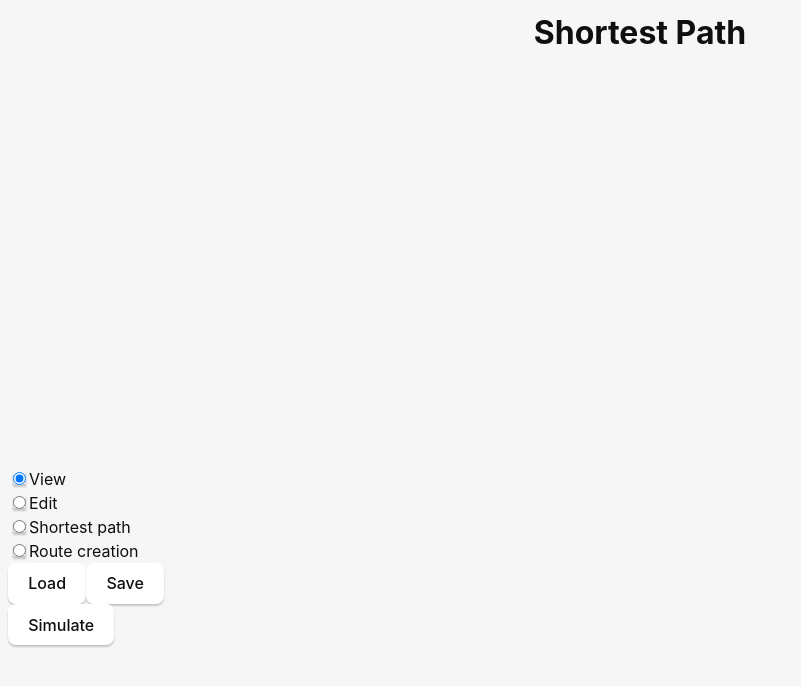
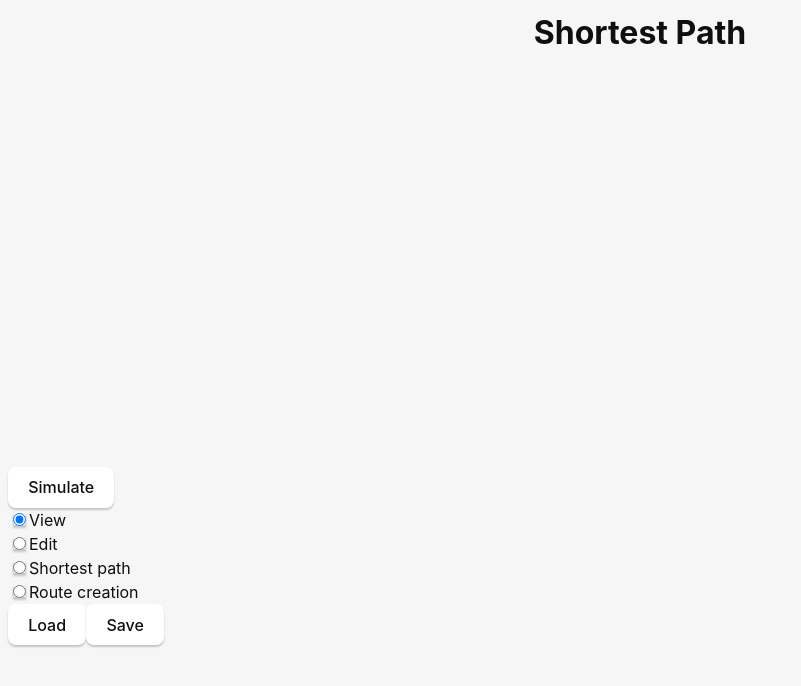
Before and after one commit to DJankauskas/subway_sim, a React (Vite) app: page / in a window 1280 px wide. Shown: the top 686 px of the page, without its empty margins (0-801 px from the left). Built offline with nearby package versions, Linux system fonts and the light colour scheme.

Commit message:
Add simulator visual integration

```diff
--- a/src/App.tsx
+++ b/src/App.tsx
@@ -4,7 +4,7 @@ import { invoke } from "@tauri-apps/api/tauri";
 import {open, save} from "@tauri-apps/api/dialog";
 import {readTextFile, writeTextFile} from "@tauri-apps/api/fs";
 
-import { Graph, GraphMode } from "./Graph";
+import { Graph, GraphMode, TrainPositions } from "./Graph";
 import {SubwayGraph, defaultSubwayGraph} from "./subwayGraph";
 import "./App.css";
 
@@ -20,6 +20,12 @@ async function shortestPath(graph: any, source: string, target: string): Promise
 }
 
 
+async function runSimulation(graph: any, routes: any): Promise<TrainPositions[]> {
+  const results = await invoke('run_simulation', {jsGraph: graph, jsRoutes: routes}) as TrainPositions[];
+  return results.slice(60, 181)
+}
+
+
 function App() {
   const [mode, setMode] = useState<GraphMode>('display');
   const getSubwayGraph = useRef(defaultSubwayGraph);
@@ -30,7 +36,7 @@ function App() {
   return (
     <div>
     <h1>Shortest Path</h1>
-      <Graph mode={mode} initialSubwayGraph={initialSubwayGraph} onShortestPath={shortestPath} getCurrentSubwayGraph={getSubwayGraph} />
+      <Graph mode={mode} initialSubwayGraph={initialSubwayGraph} onSimulate={runSimulation} onShortestPath={shortestPath} getCurrentSubwayGraph={getSubwayGraph} />
       <div>
         <div>
           <input type="radio" value="display" checked={mode === "display"} onChange={handleMode} />
@@ -55,8 +61,10 @@ function App() {
             filters: [{name: "Subway Graph", extensions: ["json"]}]
           });
           if (typeof filePath === 'string') {
-            const rawData = await readTextFile(filePath);
-            const subwayGraphResult = SubwayGraph.safeParse(JSON.parse(rawData));
+            const rawData = JSON.parse(await readTextFile(filePath));
+            rawData.nodes = rawData.nodes.filter((node: any) => typeof node.name === 'string');
+            console.log(rawData);
+            const subwayGraphResult = SubwayGraph.safeParse(rawData);
             if (!subwayGraphResult.success) {
               console.error(subwayGraphResult.error);
               return;
@@ -72,9 +80,6 @@ function App() {
           }
         }}>Save</button>
       </div>
-      <button onClick={async () => {
-        await invoke('run_simulation', {jsGraph: getSubwayGraph.current()})
-      }}>Simulate</button>
     </div>
   )
 }
--- a/src/Graph.tsx
+++ b/src/Graph.tsx
@@ -4,10 +4,22 @@ import { SubwayGraph } from "./subwayGraph";
 
 export type GraphMode = 'edit' | 'path_select' | 'route_edit' | 'display'
 
+export interface TrainPositions {
+    time: number,
+    trains: TrainPosition[]
+}
+
+export interface TrainPosition {
+    id: number,
+    curr_section: string,
+    pos: number,
+}
+
 type GraphProps = {
     initialSubwayGraph: SubwayGraph,
     mode: GraphMode,
     onShortestPath: (graph: any, source: string, target: string) => void,
+    onSimulate: (graph: any, routes: any) => Promise<TrainPositions[]>,
     getCurrentSubwayGraph?: MutableRefObject<() => SubwayGraph>,
 }
 
@@ -19,7 +31,7 @@ type GraphProps = {
 
 type EditType = { type: 'edgeCreate', edgeSourceNode: NodeSingular } | { type: 'edgeWeight', edge: EdgeSingular, renderedX: number, renderedY: number, weight: string } | { type: 'nodeName', node: NodeSingular, renderedX: number, renderedY: number, name: string } | { type: 'none' };
 
-export const Graph = ({ initialSubwayGraph, mode, onShortestPath, getCurrentSubwayGraph }: GraphProps) => {
+export const Graph = ({ initialSubwayGraph, mode, onSimulate, onShortestPath, getCurrentSubwayGraph }: GraphProps) => {
     const divRef = useRef(null);
     const [graph, setGraph] = useState<Core | undefined>();
     const [editType, setEditType] = useState<EditType>({ type: 'none' });
@@ -77,15 +89,13 @@ export const Graph = ({ initialSubwayGraph, mode, onShortestPath, getCurrentSubw
                     selected.filter('node').forEach(node => { route.nodes.push(node.id()) });
                     selected.filter('edge').forEach(edge => { route.edges.push(edge.id()) });
                     selected.unselect();
-                    setRoutes({...routes, [route.id]: route});
-                }
-            } else if (mode === 'display') {
-                if (event.key === 'r') {
-                    // reset viewport settings
-                    graph?.reset();
+                    setRoutes({ ...routes, [route.id]: route });
                 }
             }
-
+            if (event.key === 'r') {
+                // reset viewport settings
+                graph?.reset();
+            }
         };
         document.addEventListener('keydown', keydownHandler);
         return () => {
@@ -121,6 +131,12 @@ export const Graph = ({ initialSubwayGraph, mode, onShortestPath, getCurrentSubw
                             'text-valign': 'center',
                             'text-halign': 'center',
                         }
+                    },
+                    {
+                        selector: 'node[type="train"]',
+                        style: {
+                            'background-color': 'red'
+                        }
                     }
                 ]
             });
@@ -151,7 +167,7 @@ export const Graph = ({ initialSubwayGraph, mode, onShortestPath, getCurrentSubw
                     const selected = graph.$(':selected');
                     if (selected.length === 2) {
                         const g =
-                            { nodes: graph.nodes().map(node => ({ id: node.id() })), edges: graph.edges().map(edge => ({ source: edge.source().id(), target: edge.target().id(), weight: edge.data().weight })) };
+                            serializeGraph(graph);
                         console.log(g)
                         console.log(selected[0].id(), selected[1].id)
                         onShortestPath(
@@ -197,7 +213,14 @@ export const Graph = ({ initialSubwayGraph, mode, onShortestPath, getCurrentSubw
 
     return (
         <>
-            <div ref={divRef} style={{ width: 400, height: 400 }}></div>
+            <div ref={divRef} style={{ width: 800, height: 400 }}></div>
+            <button onClick={async () => {
+                if (graph) {
+                    const results = await onSimulate(serializeGraph(graph), routes);
+                    renderTrainPositions(graph, results);
+                    clearTrains(graph);
+                }
+            }}>Simulate</button>
             {editType.type === 'edgeWeight'
                 ? <GraphPropertyInput
                     type="number"
@@ -301,3 +324,55 @@ function graphToSubwayGraph(core: Core, routes: SubwayGraph["routes"]): SubwayGr
         routes,
     }
 }
+
+function clearTrains(graph: cytoscape.Core) {
+    graph.$('node[type = "train"]').remove();
+}
+
+function setTrainPositions(graph: cytoscape.Core, trainPositions: TrainPositions) {
+    clearTrains(graph);
+    for (const train of trainPositions.trains) {
+        const element = graph.$id(train.curr_section) as NodeSingular | EdgeSingular;
+        let x = 0;
+        let y = 0;
+        if (element.isNode()) {
+            x = element.position().x;
+            y = element.position().y;
+        } else if (element.isEdge()) {
+            const sourcePos = element.source().position();
+            const targetPos = element.target().position();
+            x = sourcePos.x + (train.pos / element.data().weight) * (targetPos.x - sourcePos.x);
+            y = sourcePos.y + (train.pos / element.data().weight) * (targetPos.y - sourcePos.y);
+        } else {
+            console.log(train);
+            console.log(element);
+        }
+        graph.add({
+            group: 'nodes',
+            data: { type: 'train' },
+            position: {
+                x,
+                y,
+            }
+        });
+    }
+}
+
+function renderTrainPositions(graph: cytoscape.Core, trainPositions: TrainPositions[]) {
+    function impl(graph: cytoscape.Core, trainPositions: TrainPositions[], pos: number) {
+        if (pos >= trainPositions.length) return;
+        setTimeout(() => {
+            setTrainPositions(graph, trainPositions[pos]);
+            impl(graph, trainPositions, pos + 1);
+        }, 1000);
+    }
+
+    impl(graph, trainPositions, 0);
+}
+
+function serializeGraph(graph: cytoscape.Core): any {
+    return {
+        nodes: graph.nodes().map(node => ({ id: node.id() })),
+        edges: graph.edges().map(edge => ({ id: edge.id(), source: edge.source().id(), target: edge.target().id(), weight: edge.data().weight }))
+    };
+}
```
Also changed, not shown: 1 other file (tests, documents, lock files or other folders).
